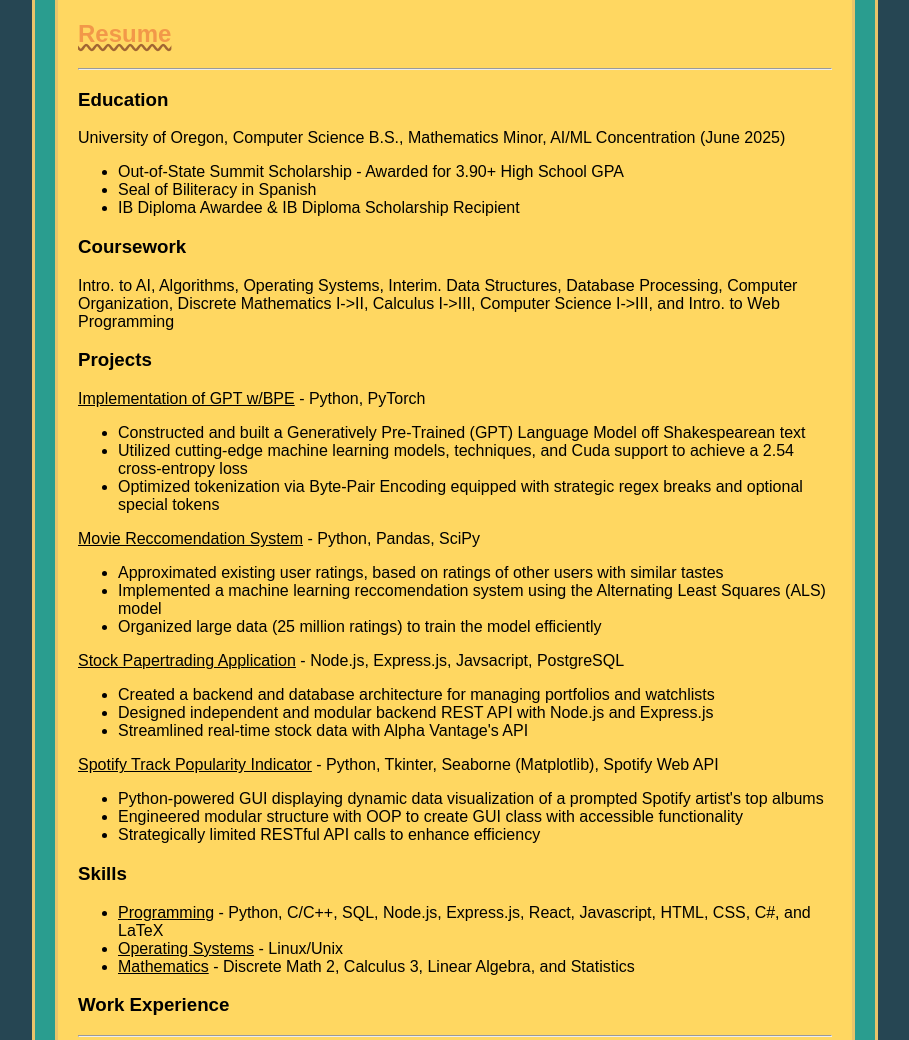
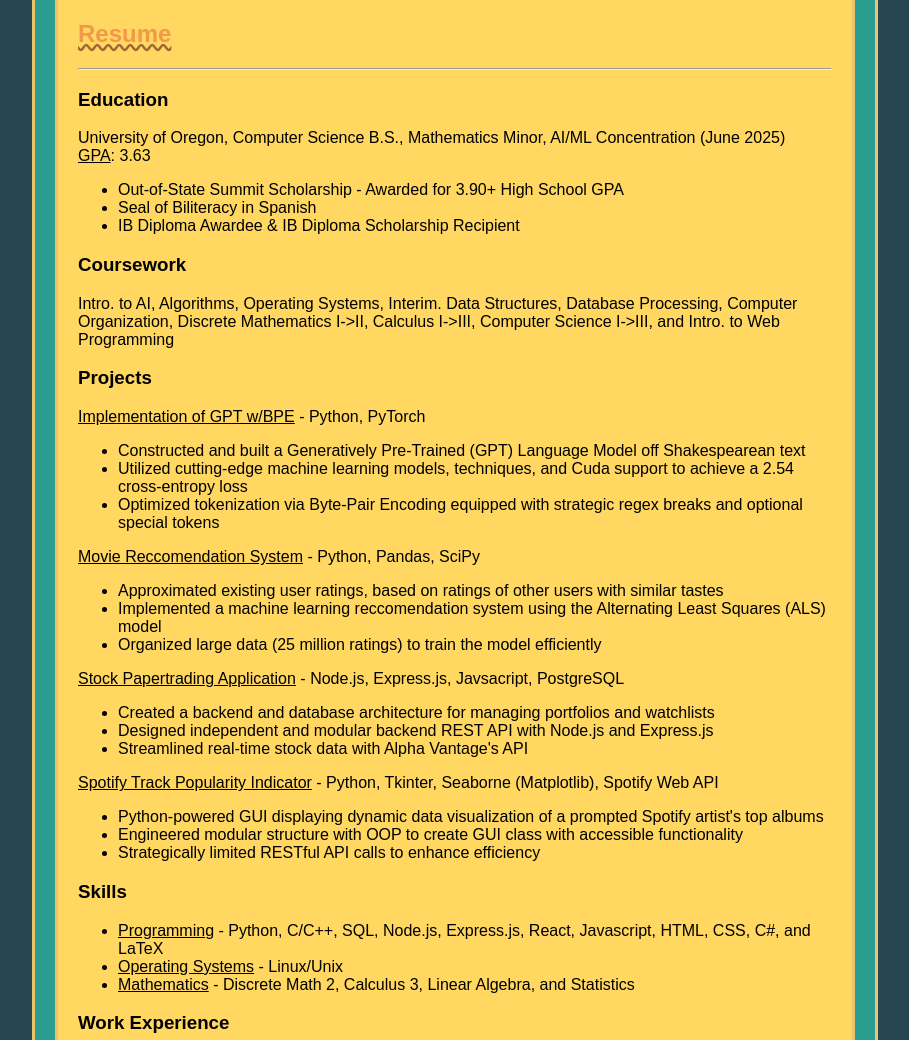
Before and after one commit to Jake130/Jake130.github.io, a plain HTML site: page index.html in a window 1280 px wide. Shown: the part 2420-3460 px from the top of the page, without its empty margins (185-1094 px from the left). Drawn offline with Linux system fonts and the light colour scheme.

Commit message:
Removed Highschool Job from Resume; Added College GPA

```diff
--- a/index.html
+++ b/index.html
@@ -159,7 +159,8 @@
     <h2>Resume</h2>
     <hr></hr>
     <h3>Education</h3>
-    <p>University of Oregon, Computer Science B.S., Mathematics Minor, AI/ML Concentration (June 2025)</p>
+    <p>University of Oregon, Computer Science B.S., Mathematics Minor, AI/ML Concentration (June 2025)<br><u>GPA</u>: 3.63</p>
+
     <ul>
 	<li>Out-of-State Summit Scholarship - Awarded for 3.90+ High School GPA</li>
 	<li>Seal of Biliteracy in Spanish</li>
@@ -222,7 +223,7 @@
 	  <li>Adapted teaching methods to assist individuals' needs</li>
 	</ul>
 
-
+  <!--
 	<h3>Lifeguard & Swim Instructor</h3>
 	<p>Summers of 2020, 2021 & 2022</p>
 	<ul>
@@ -230,7 +231,7 @@
 	    <li>Facilitated clear and effective communication between staff and patrons</li>
           <li>Provided exceptional customer service</li>
         </ul>
-
+      -->
     </div>
 
 
```
